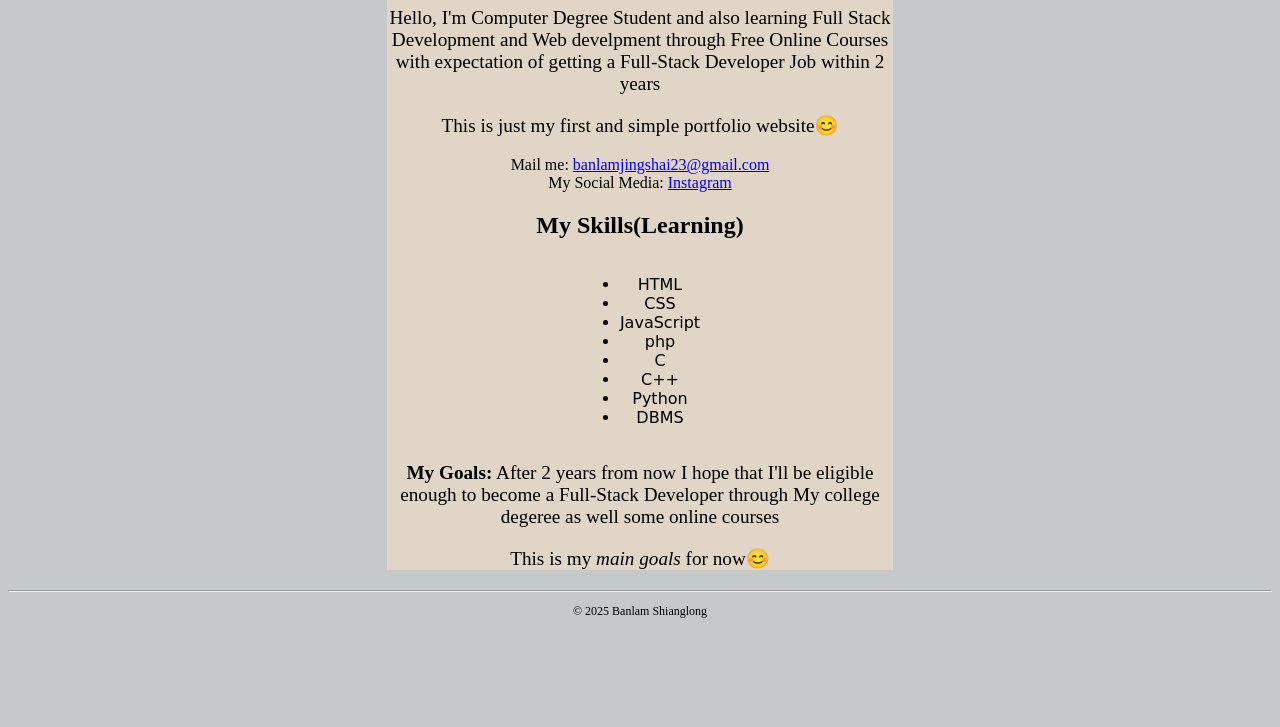
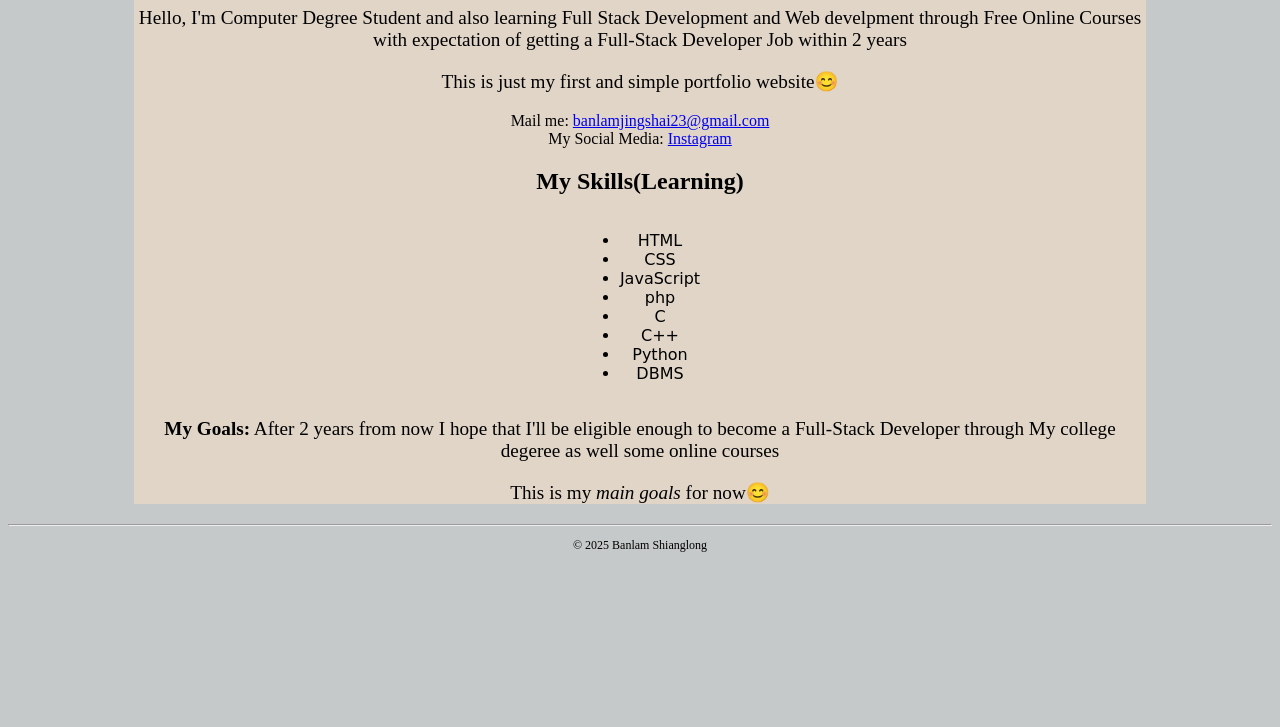
Before and after one commit to Banlam23/portfolio, a plain HTML site: page index.html in a window 1280 px wide. Shown: the part 73-800 px from the top of the page. Drawn offline with Linux system fonts and the light colour scheme.

Commit message:
Update style.css

```diff
--- a/style.css
+++ b/style.css
@@ -15,8 +15,8 @@ p {
 #container {
     background-color: rgb(224, 213, 199);
     text-align: center;
-    margin-left: 30%;
-    margin-right: 30%;
+    margin-left: 10%;
+    margin-right: 10%;
 
 }
 footer {
```
